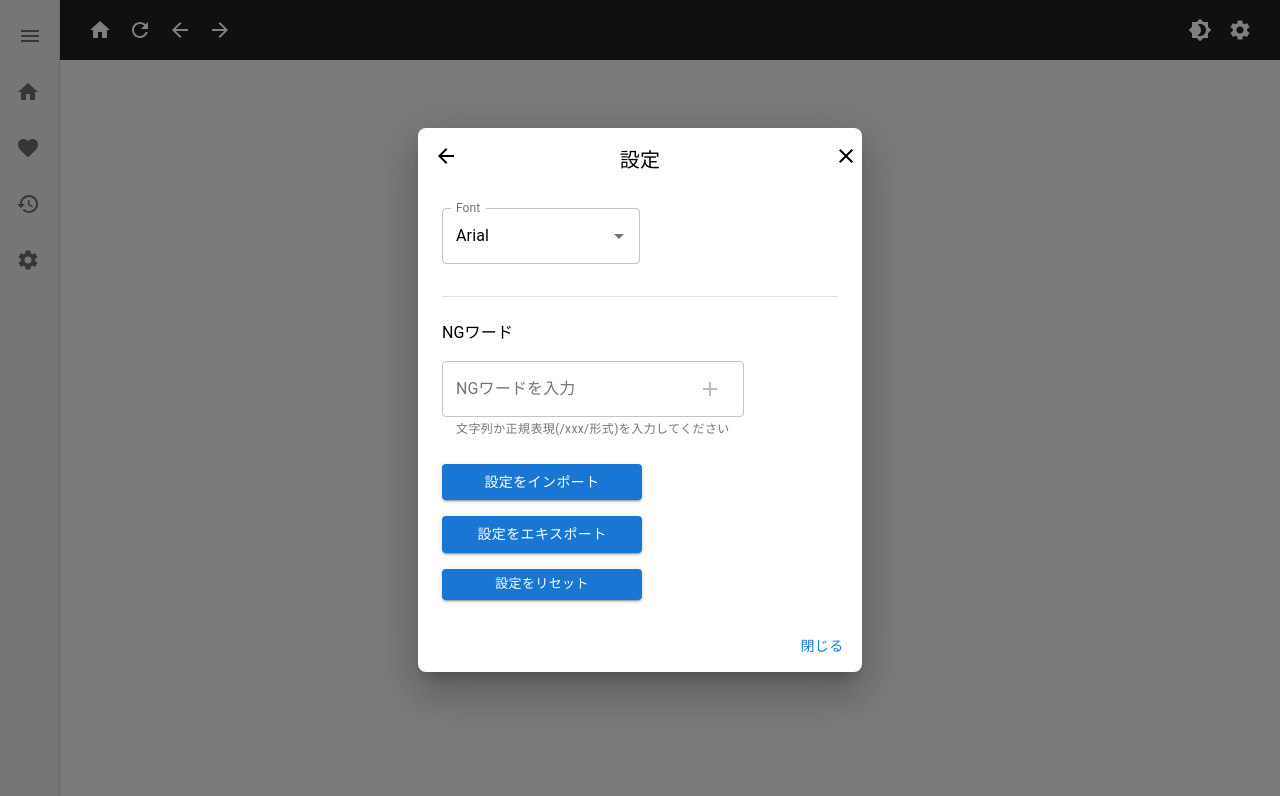
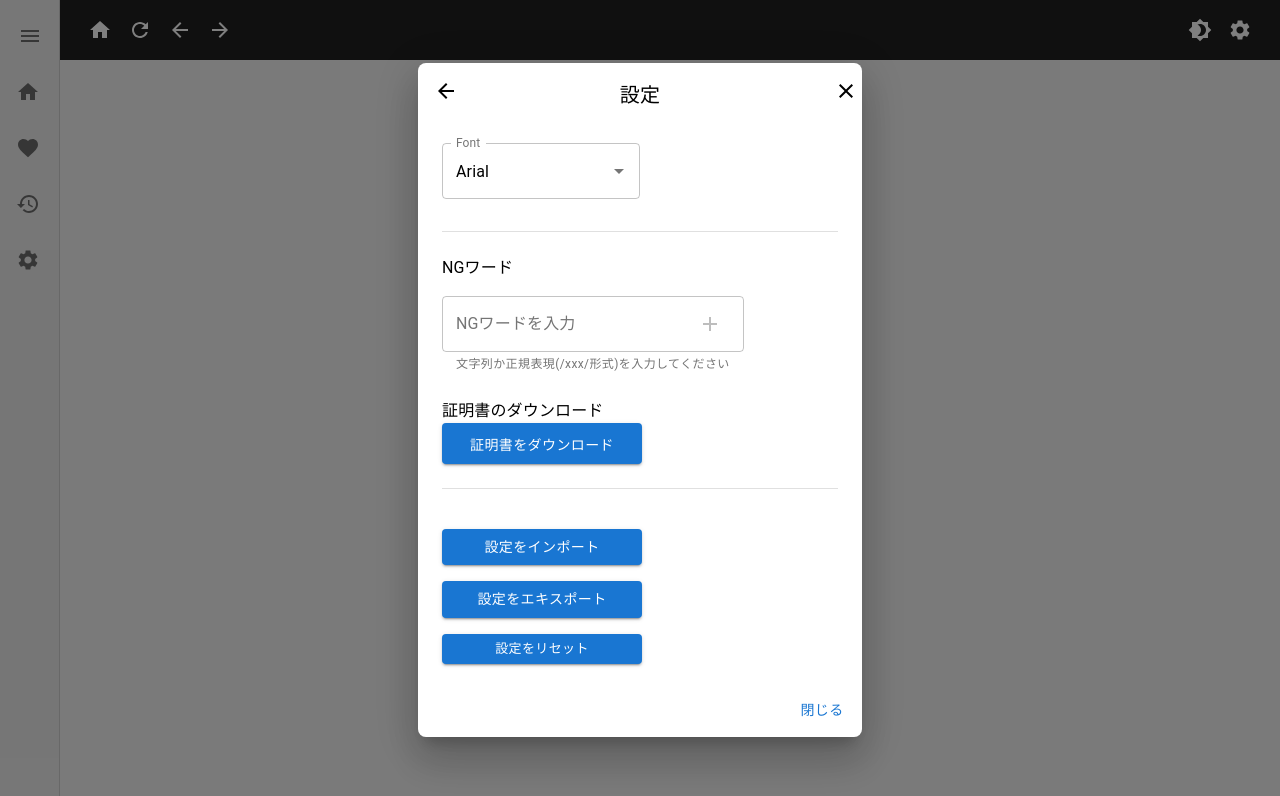
Before and after one commit to hogecode/video-app, a React (Create React App) app in the folder frontend/: page /settings in a window 1280 px wide. Shown: the top 796 px of the page. Built offline with nearby package versions, Linux system fonts and the light colour scheme.

Commit message:
feat: フロントエンドで証明書をBlobでダウンロードする機能を実装

```diff
--- a/frontend/src/pages/Settings.tsx
+++ b/frontend/src/pages/Settings.tsx
@@ -6,6 +6,7 @@ import {
   Autocomplete,
   Box,
   Button,
+  Container,
   Dialog,
   DialogActions,
   DialogContent,
@@ -22,10 +23,11 @@ import {
 
 import { useSettings } from "../context/SettingsContext";
 import TemplatePage from "./TemplatePage";
+import UseFetch from "hooks/UseFetch";
 
 const Settings: React.FC = () => {
   const { settings, updateSettings } = useSettings();
-  const [ngPattern, setNgPattern] = useState("");
+  const [ngPattern, setNgPattern] = useState('');
   const [isDialogOpen, setIsDialogOpen] = useState(true);
   const navigate = useNavigate();
 
@@ -34,11 +36,11 @@ const Settings: React.FC = () => {
   };
 
   const fontOptions = [
-    "Arial",
-    "Roboto-Bold",
-    "OpenSans-Medium",
-    "OpenSans-Bold",
-    "Times New Roman",
+    'Arial',
+    'Roboto-Bold',
+    'OpenSans-Medium',
+    'OpenSans-Bold',
+    'Times New Roman',
   ];
 
   const MAX_NG_LENGTH = 10;
@@ -56,7 +58,7 @@ const Settings: React.FC = () => {
         ...settings,
         ngPatterns: [...settings.ngPatterns, ngPattern],
       });
-      setNgPattern("");
+      setNgPattern('');
     }
   };
 
@@ -91,25 +93,47 @@ const Settings: React.FC = () => {
           const importedSettings = JSON.parse(reader.result as string);
           updateSettings(importedSettings); // 読み込んだ内容で設定を更新
         } catch (error) {
-          window.alert("Error parsing the JSON file:");
+          window.alert('Error parsing the JSON file:');
         }
       };
 
       // ファイル読み込み中にエラーが発生した場合
       reader.onerror = (error) => {
-        console.error("File reading error:", error);
+        console.error('File reading error:', error);
       };
     } else {
-      window.alert("No file selected");
+      window.alert('No file selected');
     }
   };
 
   // リセット機能
   const handleReset = () => {
     updateSettings({
-      font: "Arial",
+      font: 'Arial',
       ngPatterns: [],
     });
+  };
+
+  // 証明書をダウンロードする関数
+  const downloadCertificate = async () => {
+    const data: any = await UseFetch<unknown>('/api/config/generate-cert');
+
+    // レスポンスをBlobとしてダウンロード
+    if (data && data?.certificate) {
+      const certificateBlob = new Blob([data?.certificate], {
+        type: 'application/x-pem-file',
+      });
+      const certificateUrl = URL.createObjectURL(certificateBlob);
+      console.log('certificateUrlは: ', certificateUrl);
+      // ダウンロードリンクをクリック
+      const link = document.createElement('a');
+      link.href = certificateUrl;
+      link.download = 'certificate.crt'; // ファイル名
+      link.click();
+
+      // ダウンロードが完了したらURLを解放
+      URL.revokeObjectURL(certificateUrl);
+    }
   };
 
   return (
@@ -119,22 +143,22 @@ const Settings: React.FC = () => {
         fullWidth
         maxWidth="xs"
         sx={{
-          "& .MuiDialogContent-root": {
+          '& .MuiDialogContent-root': {
             // display: 'flex',
             // justifyContent: 'center', // 中央揃え
-            paddingTop: "12px",
-            borderRadius: "8px",
+            paddingTop: '12px',
+            borderRadius: '8px',
           },
-          "& .MuiDialog-paper": {
-            borderRadius: "8px",
+          '& .MuiDialog-paper': {
+            borderRadius: '8px',
           },
         }}
       >
         <DialogTitle
           sx={{
-            display: "flex",
-            justifyContent: "space-around",
-            alignItems: "center",
+            display: 'flex',
+            justifyContent: 'space-around',
+            alignItems: 'center',
           }}
         >
           <IconButton
@@ -143,7 +167,7 @@ const Settings: React.FC = () => {
             onClick={handleRedirect}
             aria-label="home"
             sx={{
-              position: "absolute",
+              position: 'absolute',
               left: 8,
               top: 8,
             }}
@@ -157,7 +181,7 @@ const Settings: React.FC = () => {
             onClick={handleRedirect}
             aria-label="close"
             sx={{
-              position: "absolute",
+              position: 'absolute',
               right: 8,
               top: 8,
             }}
@@ -168,7 +192,7 @@ const Settings: React.FC = () => {
         <DialogContent>
           <div>
             {/* フォント設定 */}
-            <FormControl margin="normal" sx={{ width: "50%" }}>
+            <FormControl margin="normal" sx={{ width: '50%' }}>
               <Autocomplete
                 value={settings.font}
                 onChange={handleFontChange}
@@ -208,16 +232,18 @@ const Settings: React.FC = () => {
                 {settings.ngPatterns.map((pattern, index) => (
                   <ListItem
                     key={index}
-                    sx={{ display: "flex", alignItems: "center" }}
+                    sx={{ display: 'flex', alignItems: 'center' }}
                   >
                     <Typography
                       variant="body2"
                       sx={{
-                        overflow: pattern.length > MAX_NG_LENGTH ? "hidden" : "visible",
+                        overflow:
+                          pattern.length > MAX_NG_LENGTH ? 'hidden' : 'visible',
                         textOverflow:
-                          pattern.length > MAX_NG_LENGTH ? "ellipsis" : "unset",
-                        whiteSpace: pattern.length > MAX_NG_LENGTH ? "nowrap" : "unset",
-                        maxWidth: "100%",
+                          pattern.length > MAX_NG_LENGTH ? 'ellipsis' : 'unset',
+                        whiteSpace:
+                          pattern.length > MAX_NG_LENGTH ? 'nowrap' : 'unset',
+                        maxWidth: '100%',
                       }}
                     >
                       {pattern}
@@ -233,14 +259,31 @@ const Settings: React.FC = () => {
               </ul>
             </div>
 
+            <Box >
+              <Typography  variant="body1">証明書のダウンロード</Typography>
+
+              {/* ダウンロードボタン */}
+              <Button
+                variant="contained"
+                color="primary"
+                onClick={downloadCertificate}
+                sx={{ width: '200px', paddingTop: '10px' }}
+              >
+                証明書をダウンロード
+              </Button>
+            </Box>
+            <br />
+            <Divider />
+
             {/* 設定インポート/エクスポート/リセット */}
             <Box display="flex" flexDirection="column" gap={2}>
+              <br/>
               {/* インポートボタン */}
               <Input
                 type="file"
-                inputProps={{ accept: ".json" }}
+                inputProps={{ accept: '.json' }}
                 onChange={handleImport}
-                sx={{ display: "none" }} // Inputを非表示にしてボタンを使用
+                sx={{ display: 'none' }} // Inputを非表示にしてボタンを使用
                 id="import-settings-file"
               />
               <label htmlFor="import-settings-file">
@@ -248,7 +291,7 @@ const Settings: React.FC = () => {
                   variant="contained"
                   color="primary"
                   component="span"
-                  sx={{ width: "200px" }}
+                  sx={{ width: '200px' }}
                 >
                   設定をインポート
                 </Button>
@@ -257,14 +300,14 @@ const Settings: React.FC = () => {
               <Button
                 variant="contained"
                 color="primary"
-                sx={{ width: "200px" }}
+                sx={{ width: '200px' }}
                 onClick={() => {
                   const blob = new Blob([JSON.stringify(settings, null, 2)], {
-                    type: "application/json",
+                    type: 'application/json',
                   });
-                  const link = document.createElement("a");
+                  const link = document.createElement('a');
                   link.href = URL.createObjectURL(blob);
-                  link.download = "settings.json";
+                  link.download = 'settings.json';
                   link.click();
                 }}
               >
@@ -277,7 +320,7 @@ const Settings: React.FC = () => {
                 color="primary"
                 size="small"
                 onClick={handleReset}
-                sx={{ width: "200px" }}
+                sx={{ width: '200px' }}
               >
                 設定をリセット
               </Button>
```
